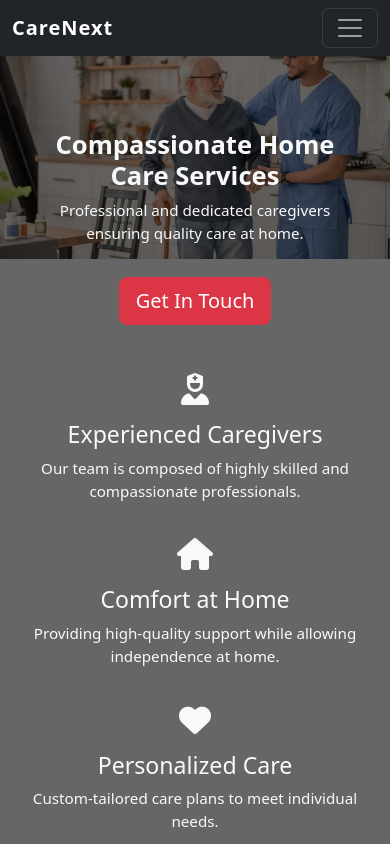
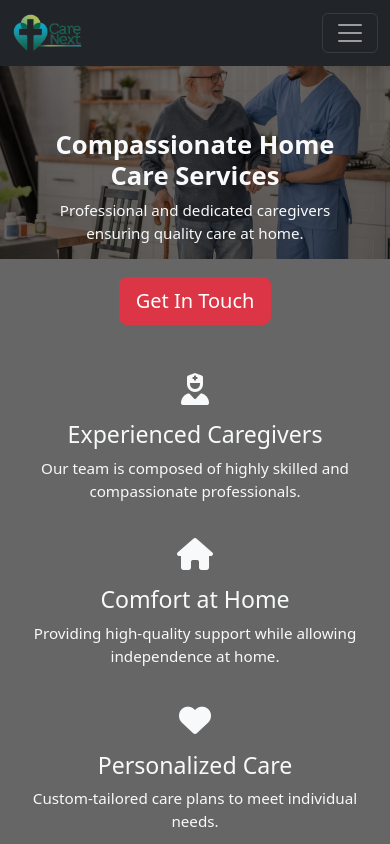
Before and after one commit to shahroze911/CareNest, a plain HTML site: page index.html in a window 390 px wide. Shown: the top 844 px of the page. Drawn offline with nearby package versions, Linux system fonts and the light colour scheme.

Commit message:
CareNest Second Version

```diff
--- a/index.html
+++ b/index.html
@@ -15,14 +15,14 @@
 <script src="https://cdn.jsdelivr.net/npm/swiper@11/swiper-bundle.min.js"></script>
 <script src="https://cdn.jsdelivr.net/npm/bootstrap@5.3.2/dist/js/bootstrap.bundle.min.js"></script>
 <script src="./script.js"></script>
-
-
 </head>
 <body>
     <header class="navbar navbar-expand-lg navbar-dark bg-dark fixed-top">
         <div class="container">
-            <a class="navbar-brand fw-bold" href="#">CareNext</a>
-            <button class="navbar-toggler" type="button" data-bs-toggle="collapse" data-bs-target="#navbarNav" aria-controls="navbarNav" aria-expanded="false" aria-label="Toggle navigation">
+            <a class="navbar-brand fw-bold" href="#">
+                <img src="./assets/carelogo.png" alt="CareNext Logo" class="logo">
+            </a>
+                        <button class="navbar-toggler" type="button" data-bs-toggle="collapse" data-bs-target="#navbarNav" aria-controls="navbarNav" aria-expanded="false" aria-label="Toggle navigation">
                 <span class="navbar-toggler-icon"></span>
             </button>
             <div class="collapse navbar-collapse justify-content-end" id="navbarNav">
--- a/styles.css
+++ b/styles.css
@@ -25,6 +25,16 @@ body{
     padding: 30px 0;
     animation: fadeIn 1.5s ease-in-out;
     position: relative;
+}
+.logo {
+    height: 50px; /* Adjust size as needed */
+    width: auto;
+    max-width: 150px; /* Prevents oversized logo */
+}
+@media (max-width: 768px) {
+    .logo {
+        height: 40px; /* Smaller size for mobile */
+    }
 }
 
 
```
Also changed, not shown: assets/carelogo.png (added), assets/carelogo2.png (added).
